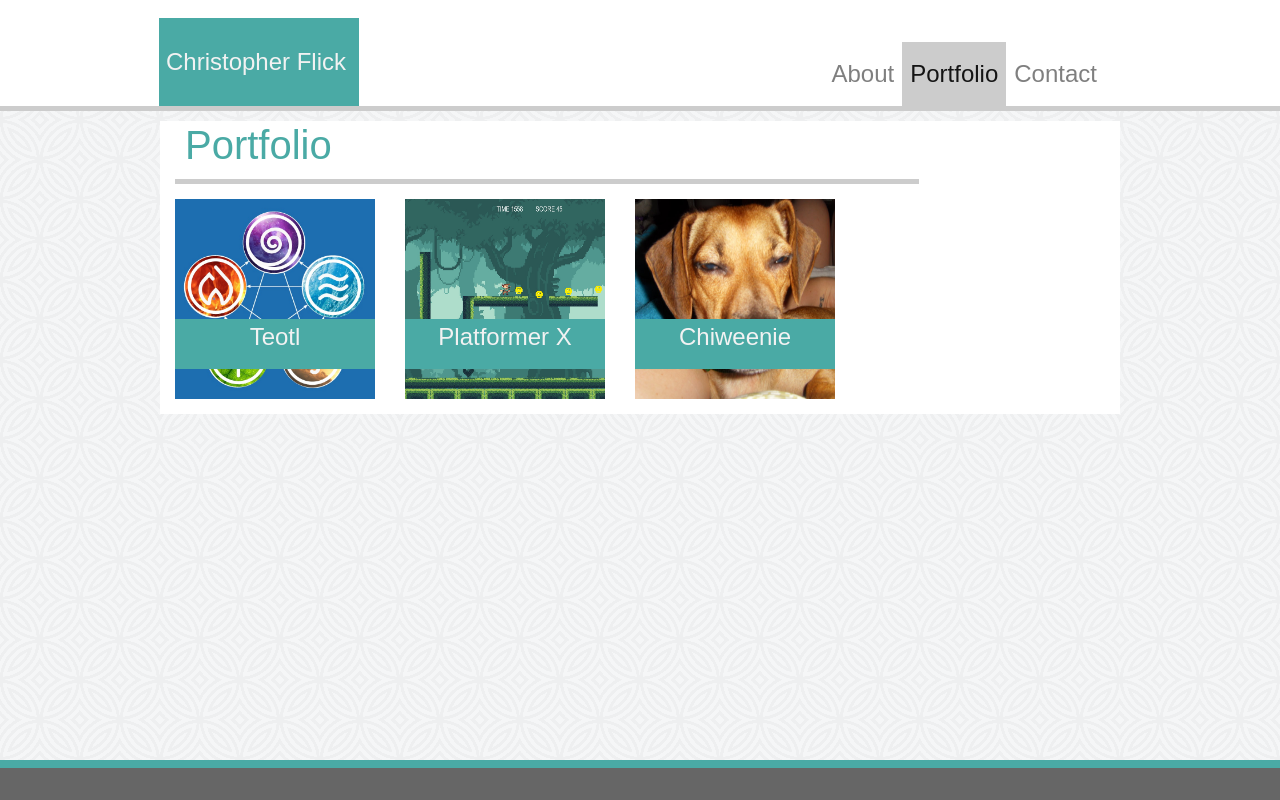
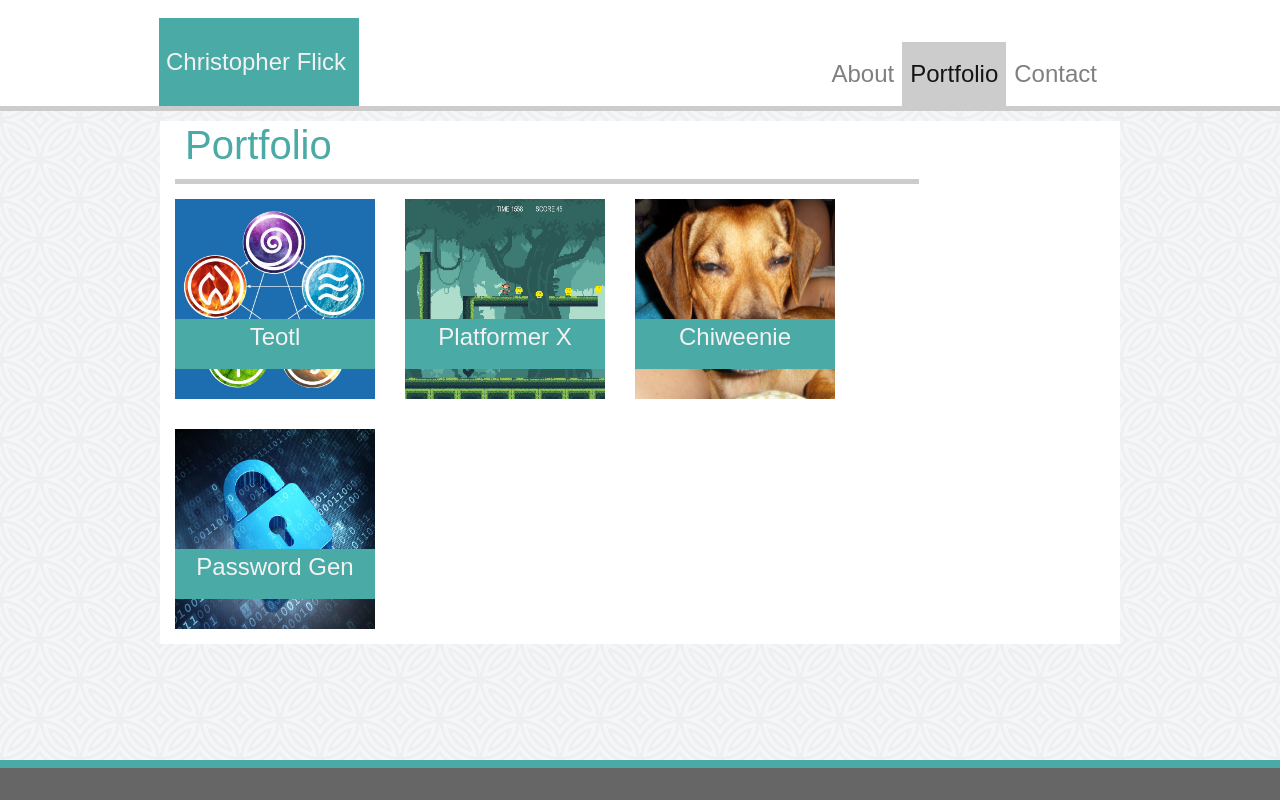
Before and after one commit to ChrisFlick/responsive-portfolio, a plain HTML site: page src/portfolio.html in a window 1280 px wide. Drawn offline with nearby package versions, Linux system fonts and the light colour scheme.

Commit message:
added Password generator to portfolio.html

```diff
--- a/src/portfolio.html
+++ b/src/portfolio.html
@@ -71,6 +71,14 @@
                     <div class="portName">Chiweenie</div>
                 </a></div>
         </div>
+        <div class="row">
+            <div class="portPiece">
+                <a href="https://chrisflick.github.io/Password-Generator/src/index.html" target="_blank">
+                    <img src="../assets/images/pass.jpg">
+                    <div class="portName">Password Gen</div>
+            </a></div>
+
+        </div>
 
     </div>
 </body>
```
Also changed, not shown: assets/images/pass.jpg (added), assets/images/rps.jpg (added).
